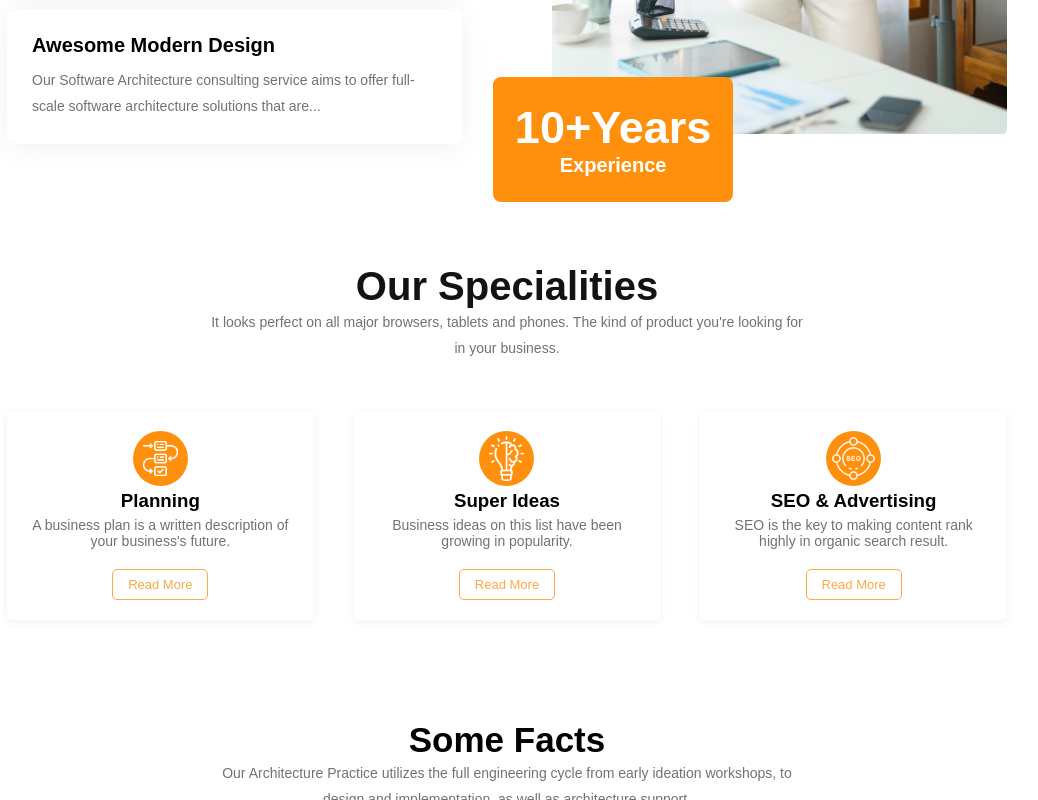
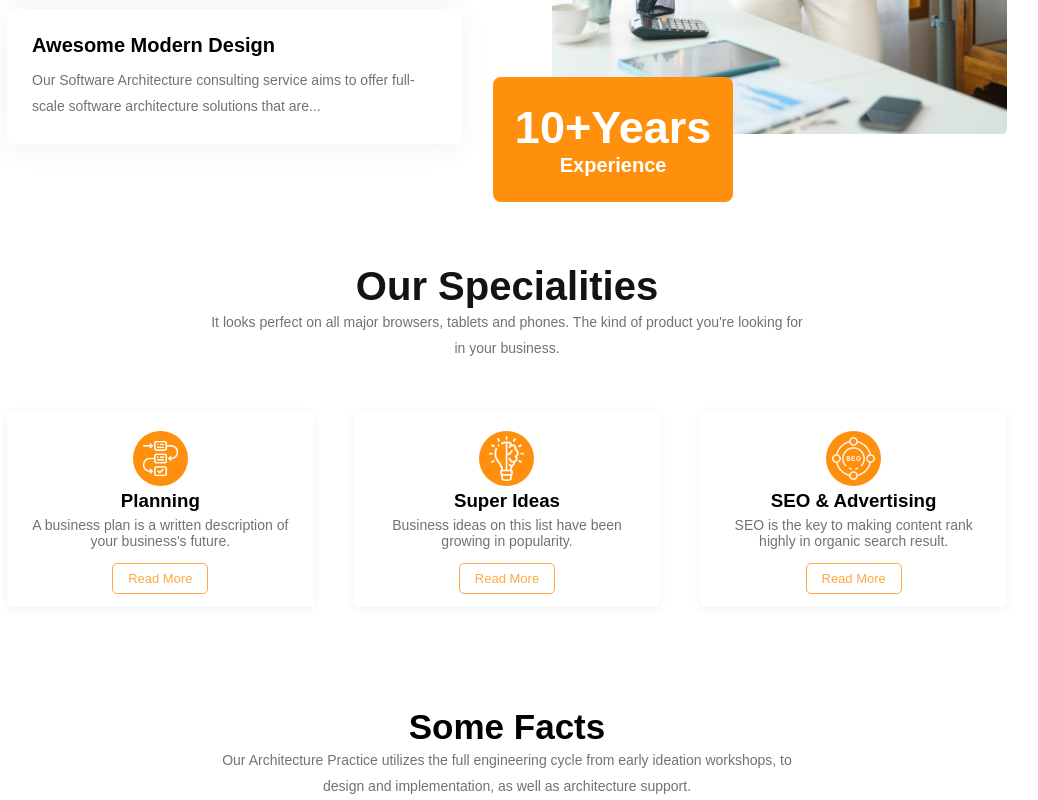
Before and after one commit to prodipdev/assignment-two, a plain HTML site: page index.html in a window 1280 px wide. Shown: the part 2145-2945 px from the top of the page, without its empty margins (133-1171 px from the left). Drawn offline with Linux system fonts and the light colour scheme.

Commit message:
Fixing some comments and tag/elements.

```diff
--- a/index.html
+++ b/index.html
@@ -9,8 +9,7 @@
     <link rel="icon" type="image/x-icon" href="images/icons/favicon.ico">
 </head>
 <body>
-    <!-- Header Section
-    ------------------- -->
+    <!-- Header Section -->
     <header>
         <!-- Start Nav Bar Section-->
         <nav>
@@ -34,11 +33,10 @@
             <img src="images/banner.png" alt="Architects Banner">
         </section>
     </header>
-    <!-- Main Section
-    ----------------- -->
+    <!-- Main Section -->
     <main>
         <!-- Start Quick Features Section-->
-        <section class="quick-feature">
+        <div class="quick-feature">
             <div class="img-gallery">
                 <img src="images/team1.png" alt="team one">
                 <img src="images/team2.png" alt="team two">
@@ -50,7 +48,7 @@
                 <p class="primary-text">G3 Architects offers business-appropriate enterprise software designing, reviewing, developing, finetuning, and upgrading complex software architecture for both new and legacy IT systems.</p>
                 <button class="primary-btn">Explore More</button>
             </div>
-        </section>
+        </div>
         <!-- Start Experience Feature Section-->
         <section class="experience-feature">
              <article class="experience-feature-info">
@@ -90,19 +88,19 @@
                 <img src="images/icons/plan.png" alt="icon">
                 <h3>Planning</h3>
                 <p>A business plan is a written description of your business's future.</p>
-                <a href="#"><button>Read More</button></a>
+                <a href="#">Read More</a>
             </div>
             <div class="specialities-card">
                 <img src="images/icons/idea.png" alt="icon">
                 <h3>Super Ideas</h3>
                 <p>Business ideas on this list have been growing in popularity.</p>
-                <a href="#"><button>Read More</button></a>
+                <a href="#">Read More</a>
             </div>
             <div class="specialities-card">
                 <img src="images/icons/seo.png" alt="icon">
                 <h3>SEO & Advertising</h3>
                 <p>SEO is the key to making content rank highly in organic search result.</p>
-                <a href="#"><button>Read More</button></a>
+                <a href="#">Read More</a>
             </div>
         </div>
         </section>
--- a/styles/style.css
+++ b/styles/style.css
@@ -198,9 +198,9 @@ main {
     color: #727272;
     margin: 5px 0 20px;
 }
-.specialities-card button {
+.specialities-card a {
     font-size: 13px;
-    font-weight: 00;
+    text-decoration: none;
     color: #ffa845;
     border: none;
     padding: 7px 15px;
```
